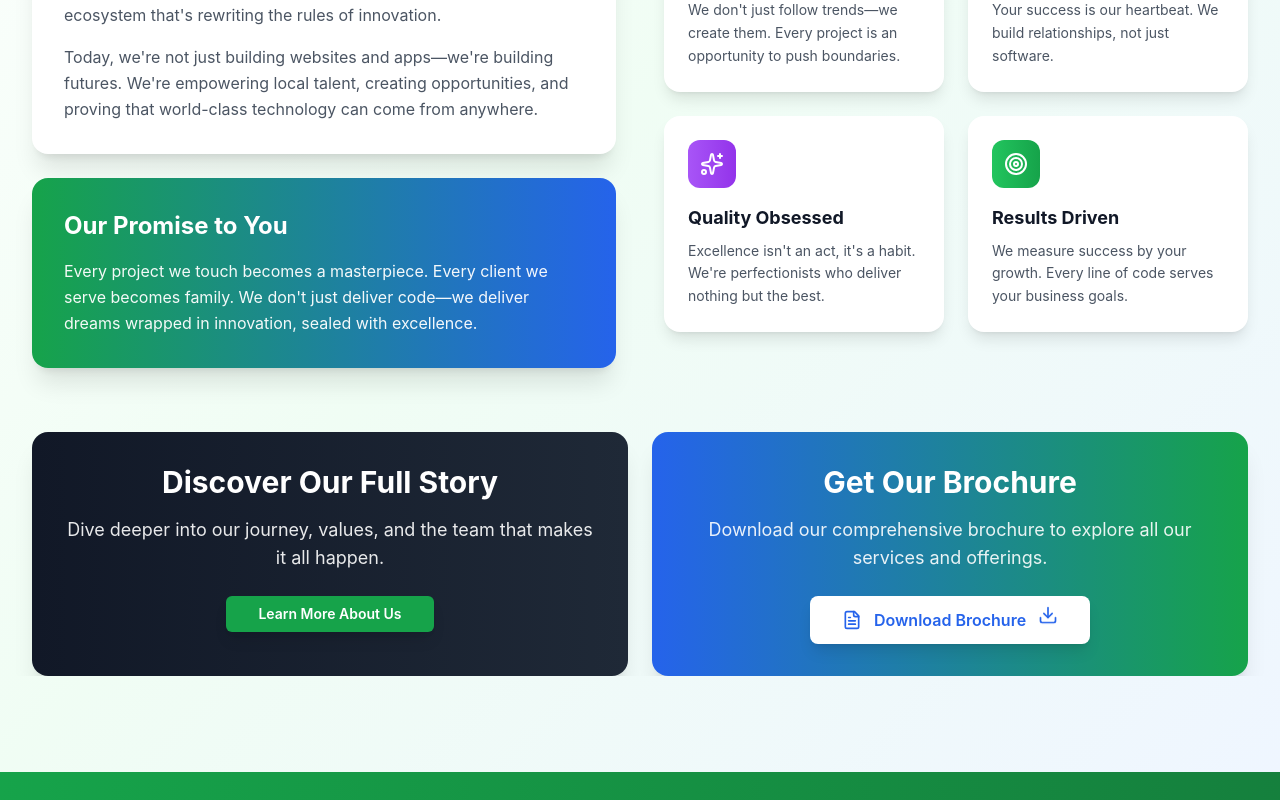
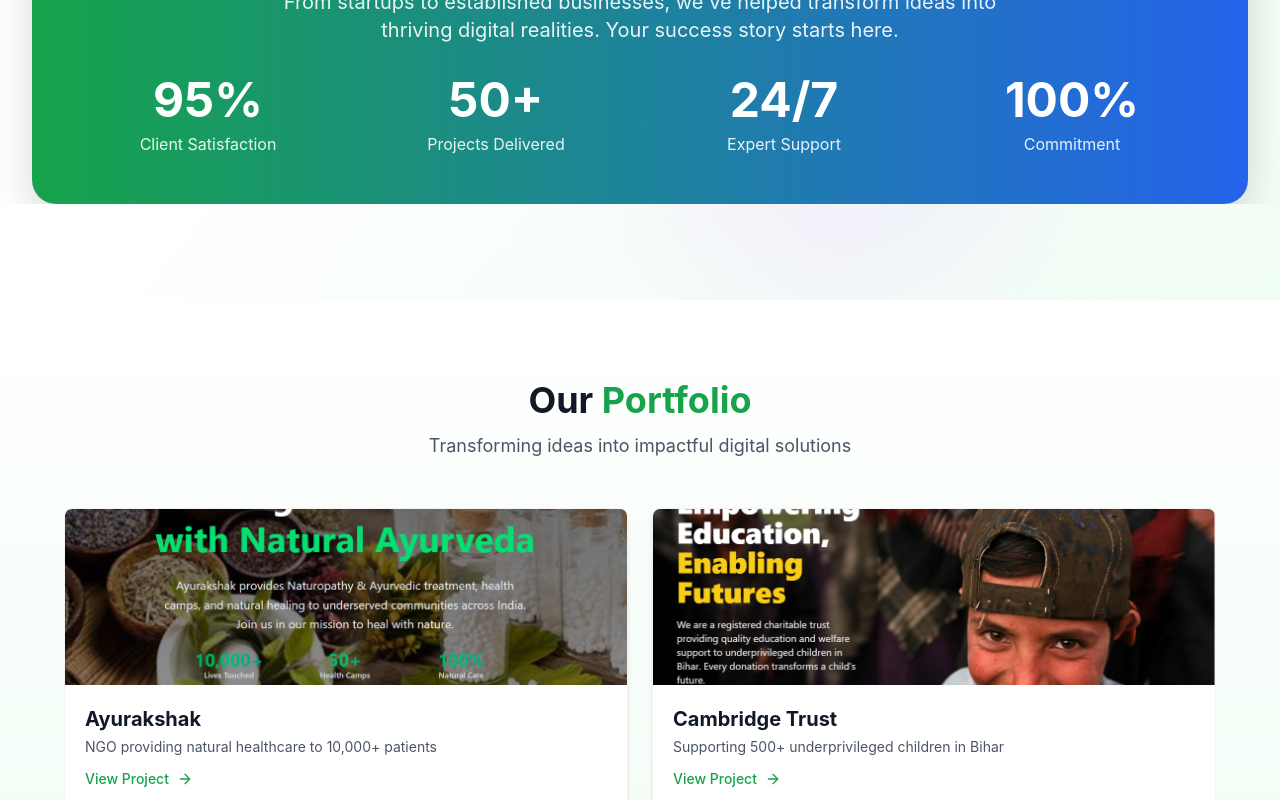
Before and after one commit to kushvardhan/jankiinfotech, a Next.js app: page / in a window 1280 px wide. Shown: the part 4603-5403 px from the top of the page. Built offline with nearby package versions, Linux system fonts and the light colour scheme.

Commit message:
added whyChooseUs section

```diff
--- a/src/app/(home)/page.tsx
+++ b/src/app/(home)/page.tsx
@@ -10,6 +10,7 @@ import HeroSection from "@/components/HeroSection";
 import { Navbar } from "@/components/Navbar";
 import OurWorkPreview from "@/components/OurWorkPreview";
 import ServicesSection from "@/components/ServicesSection";
+import WhyChooseUs from "@/components/WhyChooseUs";
 
 export default function Home() {
   return (
@@ -23,6 +24,10 @@ export default function Home() {
 
       <FadeInSection delay={200}>
         <ServicesSection />
+      </FadeInSection>
+
+      <FadeInSection delay={100}>
+        <WhyChooseUs />
       </FadeInSection>
 
       <FadeInSection delay={100}>
```
